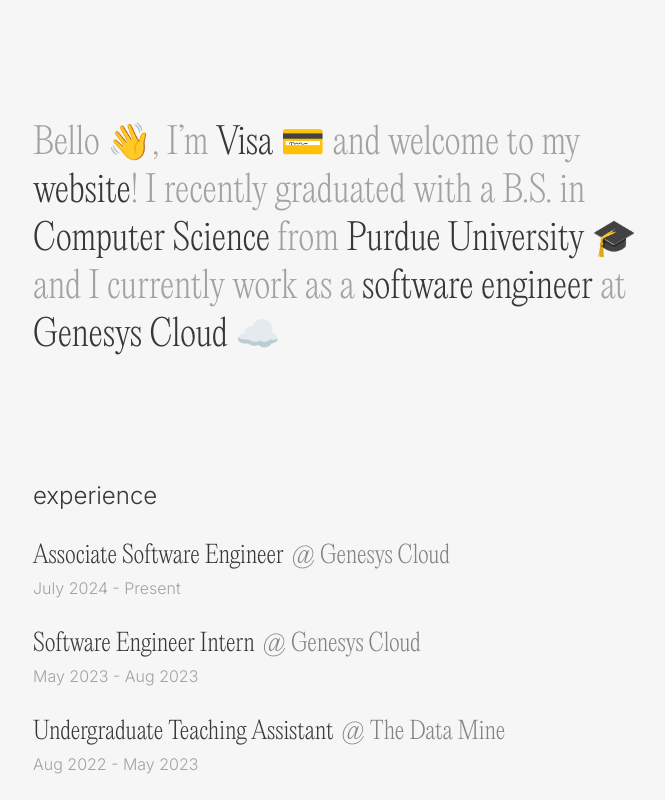
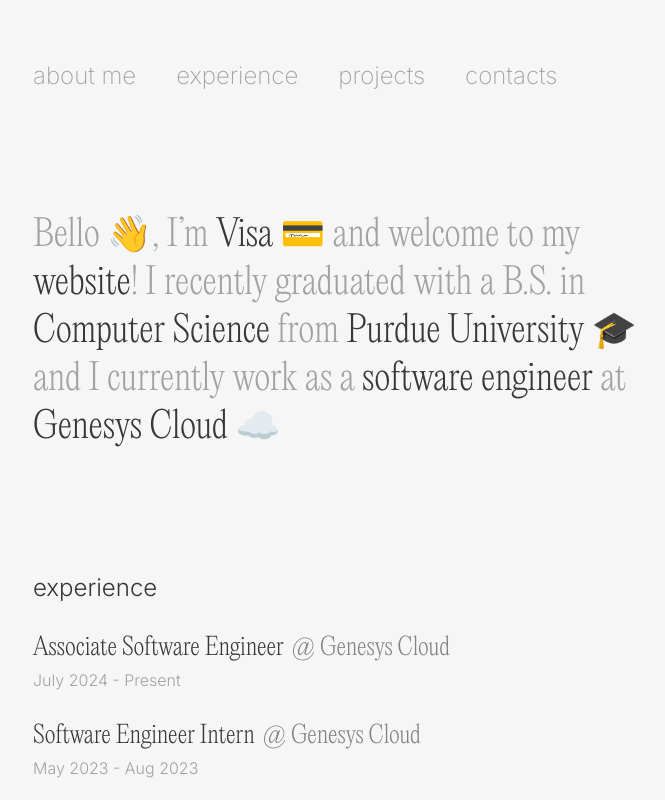
Before and after one commit to visathongdee/personal-website-v2, a React (Vite) app: page / in a window 1280 px wide. Shown: the top 800 px of the page, without its empty margins (303-968 px from the left). Built offline with nearby package versions, Linux system fonts and the light colour scheme.

Commit message:
Fixed navbar + added transitions

```diff
--- a/postcss.config.js
+++ /dev/null
@@ -1,6 +0,0 @@
-import tailwindcss from "@tailwindcss/postcss";
-import autoprefixer from "autoprefixer";
-
-export default {
-  plugins: [tailwindcss(), autoprefixer()],
-};
--- a/src/App.tsx
+++ b/src/App.tsx
@@ -3,12 +3,12 @@
 import { Experience } from "./components/experience";
 import { Projects } from "./components/projects";
 import { Contact } from "./components/contact";
-// import { NavBar } from "./components/navbar";
+import { NavBar } from "./components/navbar";
 
 function App() {
   return (
     <div className="min-h-screen flex flex-col px-8">
-      {/* <NavBar /> */}
+      <NavBar />
       <div className="w-full md:w-1/2 mx-auto flex flex-col flex-grow py-15 md:py-30 gap-15 md:gap-30">
         <AboutMe />
         <Experience />
--- a/src/components/aboutMe.tsx
+++ b/src/components/aboutMe.tsx
@@ -1,6 +1,6 @@
 export const AboutMe = () => {
   return (
-    <section id="aboutMe">
+    <section id="aboutMe" className="animate-fade-in">
       <h1 className="text-2xl/8 md:text-4xl/12">
         <span className="text-(--color-lightgrey)">Bello 👋, I’m </span>
         <span className="text-(--color-dark)">Visa 💳 </span>
--- a/src/components/contact.tsx
+++ b/src/components/contact.tsx
@@ -14,7 +14,7 @@
     },
   ];
   return (
-    <section id="contact">
+    <section id="contact" className="animate-fade-in">
       {contacts.map(({ social, handle }) => {
         return (
           <div className="my-0 md:my-1">
--- a/src/components/experience.tsx
+++ b/src/components/experience.tsx
@@ -27,7 +27,7 @@
     },
   ];
   return (
-    <section id="experience">
+    <section id="experience" className="animate-fade-in">
       <h2 className="font-display font-light text-xl md:text-2xl">
         experience
       </h2>
--- a/src/components/navbar.tsx
+++ b/src/components/navbar.tsx
@@ -1,16 +1,32 @@
-export const NavBar = () => (
-  <nav className="sticky top-0 content-start bg-white z-10 flex justify-center gap-5 py-4 font-display text-lg md:text-xl ">
-    <a href="#aboutMe" className="hover:underline text-[var(--color-dark)]">
+export const NavBar = () => {
+  return (
+    <div className="w-full md:w-1/2 mx-auto md:px-0 pt-15 hidden min-[350px]:block">
+      <nav className="bg-white z-10 flex gap-3 md:gap-10 font-display text-base md:text-2xl mx-auto ">
+        <a
+          href="#aboutMe"
+          className="hover:text-[var(--color-dark)] text-[var(--color-lightgrey)] transition-colors duration-300 ease-in-out"
+        >
           about me
         </a>
-    <a href="#experience" className="hover:underline text-[var(--color-dark)]">
+        <a
+          href="#experience"
+          className="hover:text-[var(--color-dark)] text-[var(--color-lightgrey)] transition-colors duration-300"
+        >
           experience
         </a>
-    <a href="#projects" className="hover:underline text-[var(--color-dark)]">
+        <a
+          href="#projects"
+          className="hover:text-[var(--color-dark)] text-[var(--color-lightgrey)] transition-colors duration-300"
+        >
           projects
         </a>
-    <a href="#contact" className="hover:underline text-[var(--color-dark)]">
+        <a
+          href="#contact"
+          className="hover:text-[var(--color-dark)] text-[var(--color-lightgrey)] transition-colors duration-300"
+        >
           contacts
         </a>
       </nav>
+    </div>
   );
+};
--- a/src/components/projects.tsx
+++ b/src/components/projects.tsx
@@ -27,7 +27,7 @@
     },
   ];
   return (
-    <section id="projects">
+    <section id="projects" className="animate-fade-in">
       <h2 className="font-display font-light text-xl md:text-2xl">projects</h2>
 
       {projects.map(({ name, description, skills }) => {
--- a/src/index.css
+++ b/src/index.css
@@ -47,6 +47,19 @@
   --color-lightgrey: #a2a2a2;
   --font-default: "EditorialNew", serif;
   --font-display: "Inter", sans-serif;
+
+  --animate-fade-in: fade-in 1s ease-in-out forwards;
+
+  @keyframes fade-in {
+    0% {
+      opacity: 0;
+      transform: translateX(-20px);
+    }
+    100% {
+      opacity: 1;
+      transform: translateX(0);
+    }
+  }
 }
 
 body {
--- a/tailwind.config.js
+++ /dev/null
@@ -1,19 +0,0 @@
-/** @type {import('tailwindcss').Config} */
-export default {
-  content: ["./index.html", "./src/**/*.{js,ts,jsx,tsx}"],
-  theme: {
-    extend: {
-      fontFamily: {
-        default: ["EditorialNew", "serif"],
-        display: ["Inter", "sans-serif"],
-      },
-      colors: {
-        white: "var(--color-white)",
-        dark: "var(--color-dark)",
-        grey: "var(--color-grey)",
-        lightgrey: "var(--color-lightgrey)",
-      },
-    },
-  },
-  plugins: [],
-};
```
Lines whose indentation alone changed are shown as unchanged.
